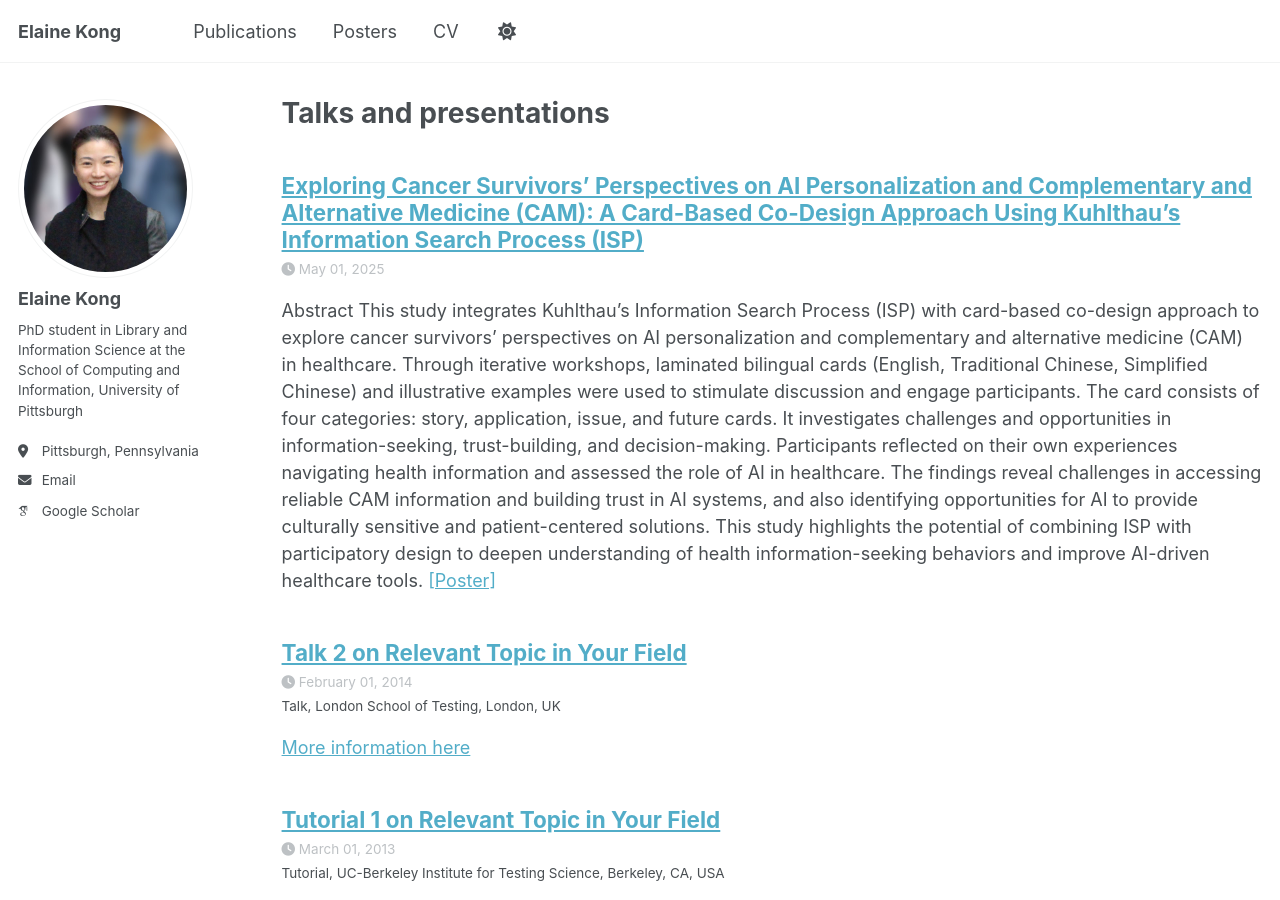
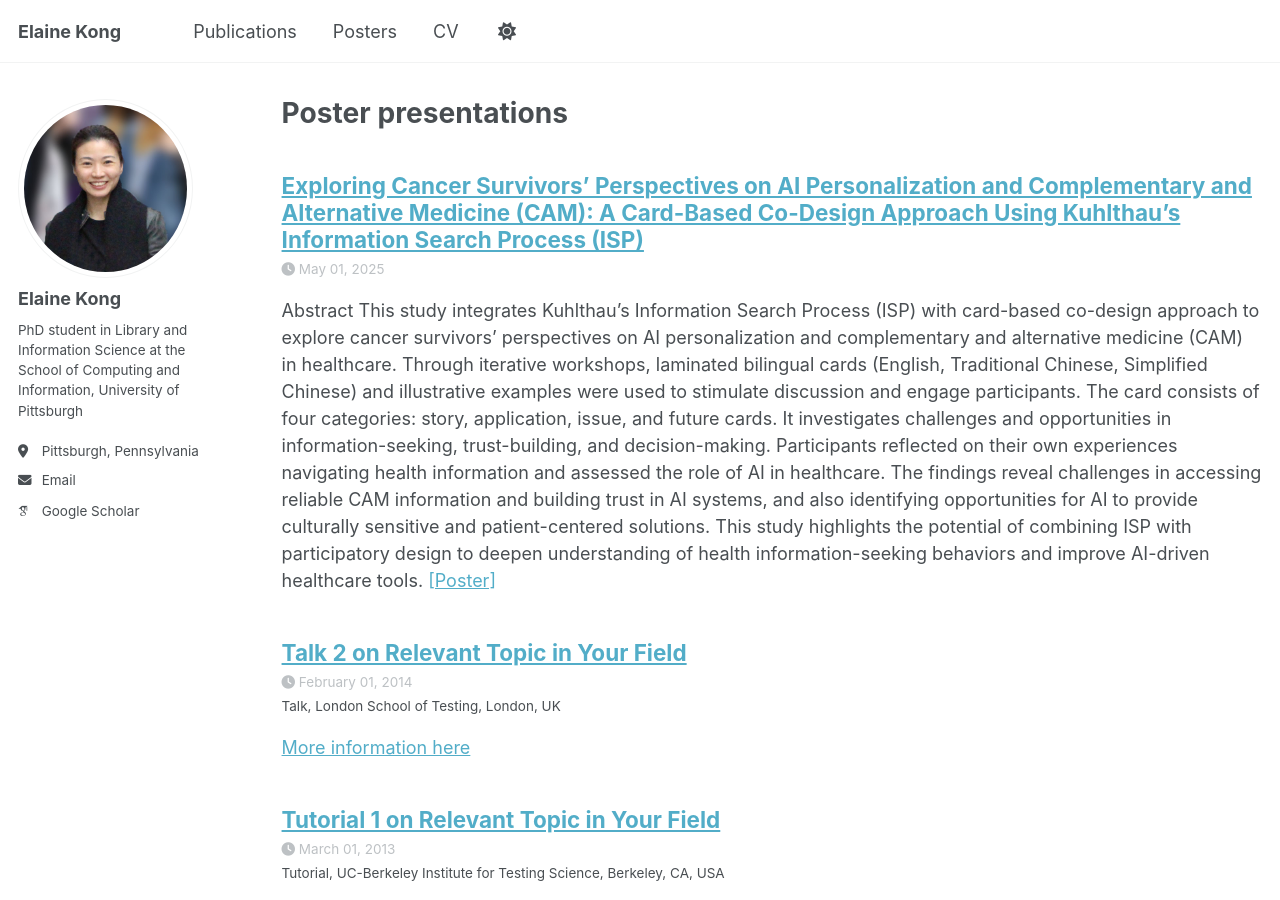
Before and after one commit to elainewskong/elainewskong.github.io, a Jekyll site: the page built from _pages/talks.html, in a window 1280 px wide and 900 px high. Built offline with Jekyll 4.4.1, drawn with Linux system fonts in a browser that asks for light colours; some web fonts are replaced; a script that is not in the unit is left out.

Commit message:
Update talks.html

```diff
--- a/_pages/talks.html
+++ b/_pages/talks.html
@@ -1,6 +1,6 @@
 ---
 layout: archive
-title: "Talks and presentations"
+title: "Poster presentations"
 permalink: /talks/
 author_profile: true
 ---
```
